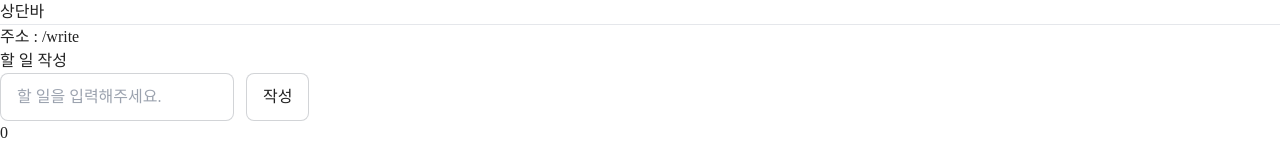
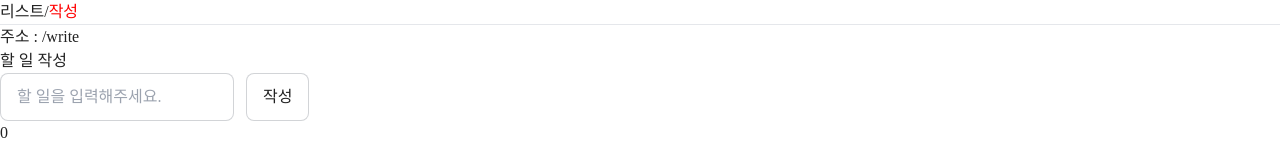
Before and after one commit to NewBean0312/react-test, a React (Create React App) app: page /#/write in a window 1280 px wide. Shown: the top 160 px of the page. Built offline with nearby package versions, Linux system fonts and the light colour scheme; a web font is replaced by a local one; what recoil-persist would draw is missing.

Commit message:
상단 navi bar에 리스트, 작성 페이지 링크

```diff
--- a/src/RouterEx.js
+++ b/src/RouterEx.js
@@ -20,7 +20,7 @@ function useTodosStatus() {
     const newTodo = {
       id,
       regDate,
-      content
+      content,
     };
 
     const newTodos = [newTodo, ...todos];
@@ -29,7 +29,7 @@ function useTodosStatus() {
 
   return {
     todos,
-    addTodo
+    addTodo,
   };
 }
 
@@ -88,7 +88,19 @@ export default function RouterEx() {
   return (
     <>
       <header>
-        상단바
+        <NavLink
+          to="/list"
+          style={({ isActive }) => ({ color: isActive ? "red" : null })}
+        >
+          리스트
+        </NavLink>
+        /
+        <NavLink
+          to="/write"
+          style={({ isActive }) => ({ color: isActive ? "red" : null })}
+        >
+          작성
+        </NavLink>
         <hr />
         주소 : {location.pathname}
       </header>
```
